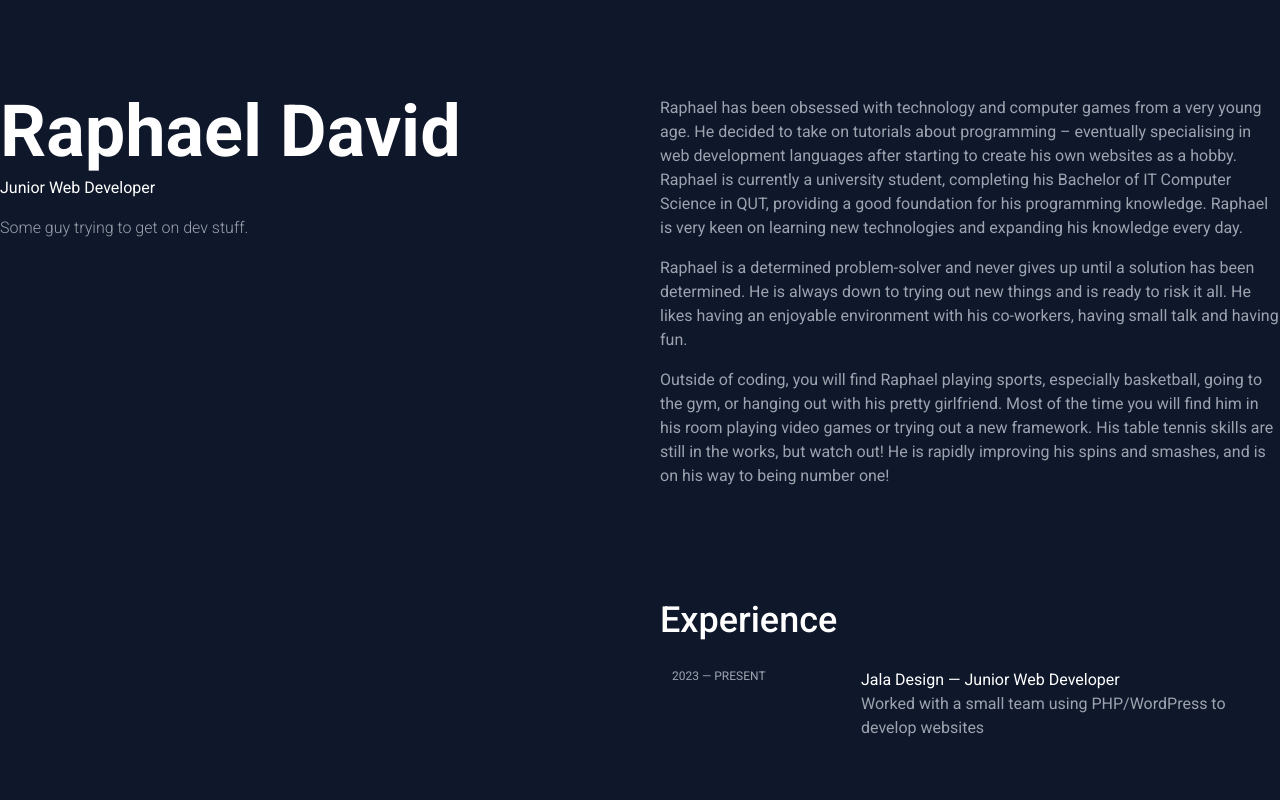
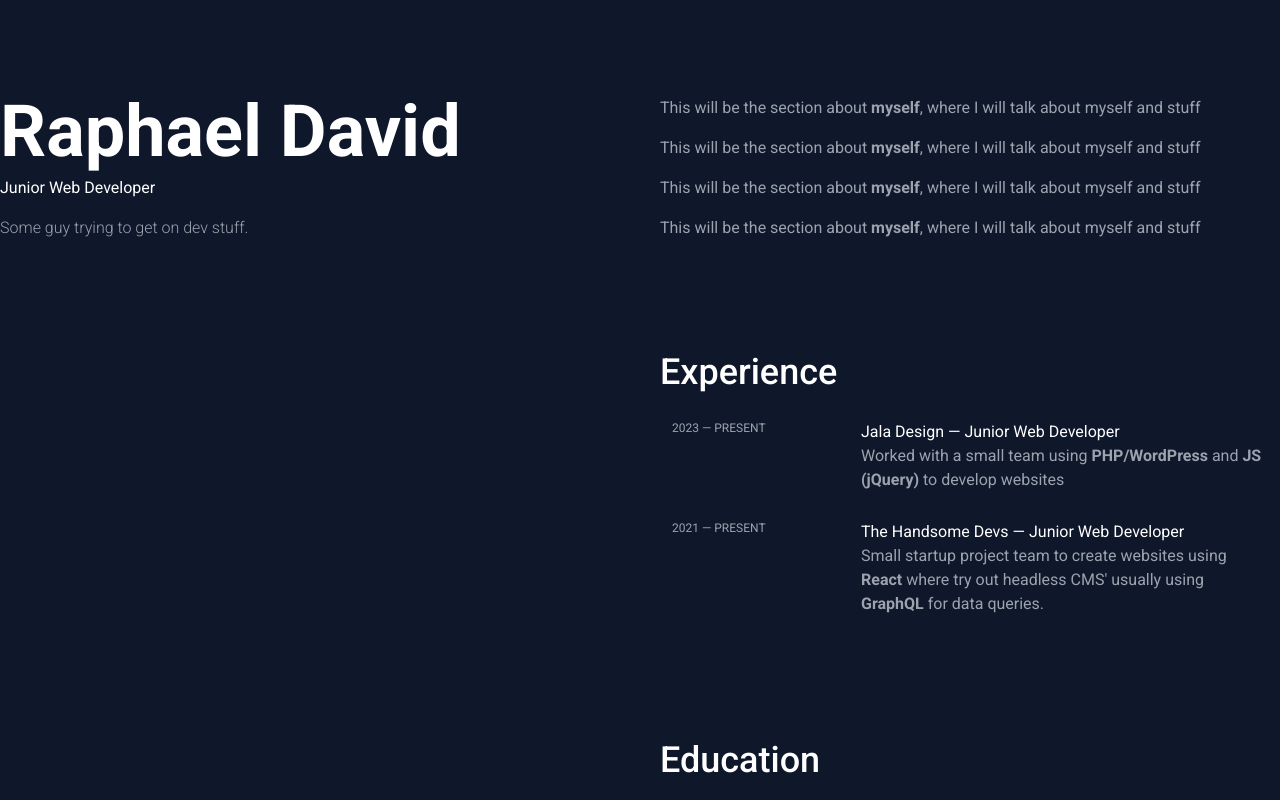
Before and after one commit to RRDavidd/personal-portfolio-rr, a Next.js app: page / in a window 1280 px wide. Shown: the top 800 px of the page. Built offline with nearby package versions, Linux system fonts and the light colour scheme.

Commit message:
Minor transition fixes

```diff
--- a/src/app/page.tsx
+++ b/src/app/page.tsx
@@ -11,13 +11,16 @@ export default function Home() {
         <div className="py-24">
           <section className="mb-28">
             <p className="text-gray-400 mb-4">
-              Raphael has been obsessed with technology and computer games from a very young age. He decided to take on tutorials about programming – eventually specialising in web development languages after starting to create his own websites as a hobby. Raphael is currently a university student, completing his Bachelor of IT Computer Science in QUT, providing a good foundation for his programming knowledge. Raphael is very keen on learning new technologies and expanding his knowledge every day.
+              This will be the section about <strong>myself</strong>, where I will talk about myself and stuff
             </p>
             <p className="text-gray-400 mb-4">
-              Raphael is a determined problem-solver and never gives up until a solution has been determined. He is always down to trying out new things and is ready to risk it all. He likes having an enjoyable environment with his co-workers, having small talk and having fun.
+              This will be the section about <strong>myself</strong>, where I will talk about myself and stuff
             </p>
-            <p className="text-gray-400">
-              Outside of coding, you will find Raphael playing sports, especially basketball, going to the gym, or hanging out with his pretty girlfriend. Most of the time you will find him in his room playing video games or trying out a new framework. His table tennis skills are still in the works, but watch out! He is rapidly improving his spins and smashes, and is on his way to being number one!
+            <p className="text-gray-400 mb-4">
+              This will be the section about <strong>myself</strong>, where I will talk about myself and stuff
+            </p>
+            <p className="text-gray-400 mb-4">
+              This will be the section about <strong>myself</strong>, where I will talk about myself and stuff
             </p>
           </section>
 
@@ -28,9 +31,20 @@ export default function Home() {
                   <div className="text-gray-400 flex-shrink-0 w-1/4 text-xs">
                     2023 — PRESENT
                   </div>
-                    <div className="transition-all duration-300">
-                      <p className="group-hover:text-sky-300">Jala Design — Junior Web Developer</p>
-                      <p className="text-gray-400 ">Worked with a small team using PHP/WordPress to develop websites</p>
+                    <div className="transition-all">
+                      <p className="group-hover:text-sky-300 duration-300">Jala Design — Junior Web Developer</p>
+                      <p className="text-gray-400 ">Worked with a small team using <strong>PHP/WordPress</strong> and <strong>JS (jQuery)</strong> to develop websites</p>
+                  </div>
+                </div>
+              </a>
+              <a href="https://thehandsomedevs.com.au/" target="_blank">
+                <div className="group p-3 hover:cursor-pointer hover:bg-slate-400 hover:bg-opacity-10 hover:backdrop-blur-2xl transition-all duration-300 rounded flex gap-10 mb-1">
+                  <div className="text-gray-400 flex-shrink-0 w-1/4 text-xs">
+                    2021 — PRESENT
+                  </div>
+                    <div className="transition-all">
+                      <p className="group-hover:text-sky-300 duration-300">The Handsome Devs — Junior Web Developer</p>
+                      <p className="text-gray-400 ">Small startup project team to create websites using <strong>React</strong> where try out headless CMS' usually using <strong>GraphQL</strong> for data queries.</p>
                   </div>
                 </div>
               </a>
@@ -43,7 +57,7 @@ export default function Home() {
                 2021 — PRESENT
               </div>
               <div className="transition-all duration-300">
-                <p className="group-hover:text-sky-300">Bachelor of Information Technology Major in Computer Science</p>
+                <p className="group-hover:text-sky-300 duration-300">Bachelor of Information Technology Major in Computer Science</p>
                 <p className="text-gray-400">Macquarie University</p>
               </div>
             </div>
@@ -52,7 +66,7 @@ export default function Home() {
                 2020 — 2020
               </div>
               <div className="transition-all duration-300">
-                <p className="group-hover:text-sky-300">Diploma of Information Technology</p>
+                <p className="group-hover:text-sky-300 duration-300">Diploma of Information Technology</p>
                 <p className="text-gray-400">Macquarie University</p>
               </div>
             </div>
@@ -61,7 +75,7 @@ export default function Home() {
                 2019 — 2020
               </div>
               <div className="transition-all duration-300">
-                <p className="group-hover:text-sky-300">Highschool</p>
+                <p className="group-hover:text-sky-300 duration-300">Highschool</p>
                 <p className="text-gray-400">St. Leo's Catholic College</p>
               </div>
             </div>
@@ -70,7 +84,7 @@ export default function Home() {
                 2011 — 2018
               </div>
               <div className="transition-all duration-300">
-                <p className="group-hover:text-sky-300">Elementary - Highschool</p>
+                <p className="group-hover:text-sky-300 duration-300">Elementary - Highschool</p>
                 <p className="text-gray-400">Don Bosco Academy Pampanga</p>
               </div>
             </div>
@@ -79,7 +93,7 @@ export default function Home() {
                 2006 — 2011
               </div>
               <div className="transition-all duration-300">
-                <p className="group-hover:text-sky-300">Elementary</p>
+                <p className="group-hover:text-sky-300 duration-300">Elementary</p>
                 <p className="text-gray-400">Westfields International School</p>
               </div>
             </div>
```
